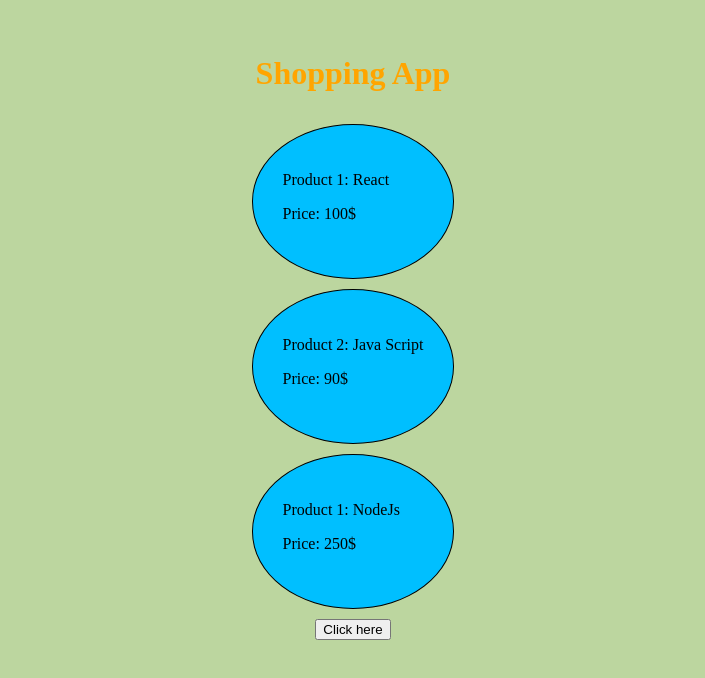
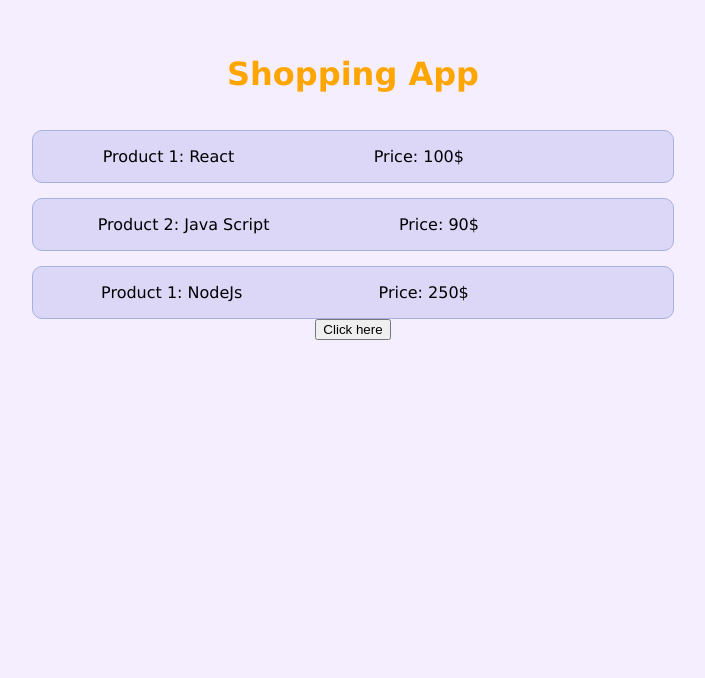
Before and after one commit to sabasaber/React-course, a React (Create React App) app: page / in a window 1280 px wide. Shown: the part 126-804 px from the top of the page, without its empty margins (287-992 px from the left). Built offline with nearby package versions, Linux system fonts and the light colour scheme.

Commit message:
some css styles added and edited

```diff
--- a/src/components/Product/product.module.css
+++ b/src/components/Product/product.module.css
@@ -1,9 +1,24 @@
+.button{
+    border-radius: 5px;
+    height: 25px;
+    margin-top: 10px;
+    background-color: #A6B1E1;
+    font-family: Verdana, Geneva, Tahoma, sans-serif;
+    color: #424874;
+    border:0;
+}
+
+.button:hover{
+    background :#F4EEFF;
+}
 
 
 .product{
-    border:1px solid black;
-    border-radius: 100%;
-    background-color: deepskyblue;
-    padding: 30px;
-    margin: 10px;
+    border:1px solid #A6B1E1;
+    border-radius: 10px;
+    background-color: #DCD6F7;
+   display: flex;
+   justify-content: space-around;
+   width: 40rem;
+   margin-top: 15px;
 }
--- a/src/index.css
+++ b/src/index.css
@@ -1,3 +1,4 @@
 body{
-    background-color: rgb(188, 214, 159);
+    background-color: #F4EEFF;
+    font-family: Verdana, Geneva, Tahoma, sans-serif;
 }
```
